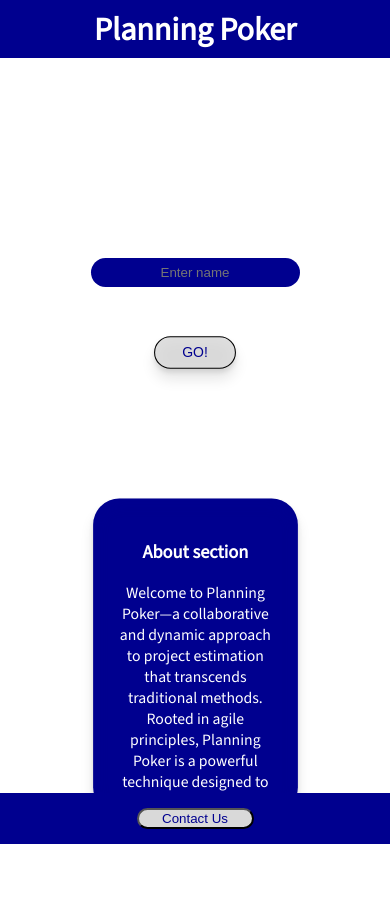
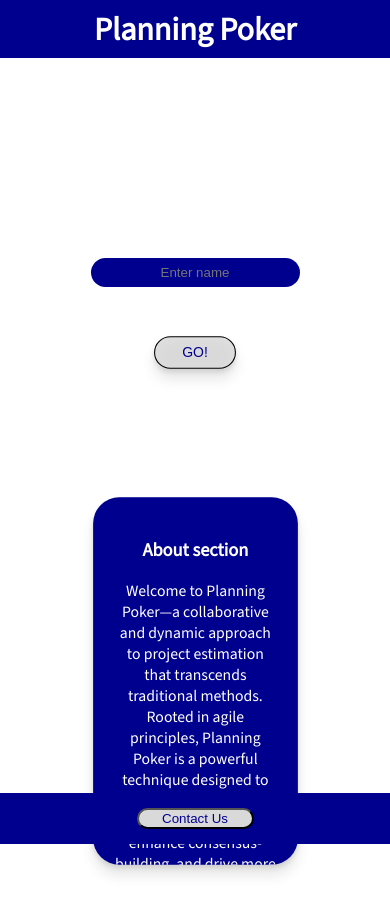
Before and after one commit to alexfratiman/Planning-Poker, a website: page app/LinkPage.html in a window 390 px wide. Drawn offline with nearby package versions, Linux system fonts and the light colour scheme; no server answers.

Commit message:
Fixed overflow on link and landing page again

```diff
--- a/app/LinkPage.html
+++ b/app/LinkPage.html
@@ -14,7 +14,7 @@
   <link rel="preconnect" href="https://fonts.gstatic.com" crossorigin>
 </head>
 
-<body>
+<body id="link-land-body">
     <div id="link-header-container">
         <header>Planning Poker</header>
     </div>
--- a/app/index.css
+++ b/app/index.css
@@ -4,8 +4,10 @@ body {
   font-family: "Source Sans 3", sans-serif;
   margin: 0px;
   margin-bottom: 35vmin;
-  overflow-y: auto;
   height: 100%;
+}
+
+#link-land-body {
   overflow: hidden;
 }
 
@@ -34,6 +36,7 @@ body {
   width: 100%;
   left: 50%;
   transform: translateX(-50%);
+  clear: both;
 }
 
 #contact,
@@ -364,4 +367,7 @@ article {
   #bottom-block {
     height: 50px;
   }
+  #link-about {
+    padding-bottom: 50px;
+  }
 }
```
Also changed, not shown: app/LandingPage.html (+1 -1 lines).
